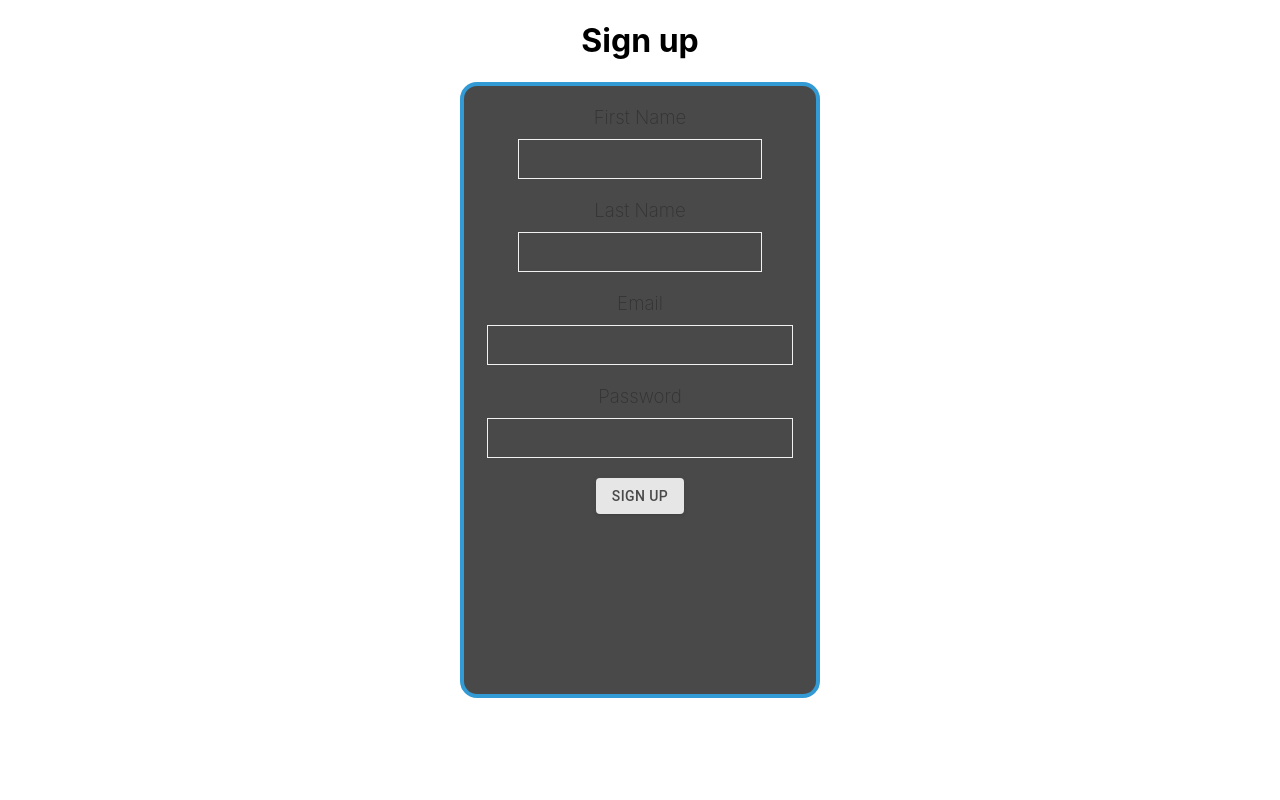
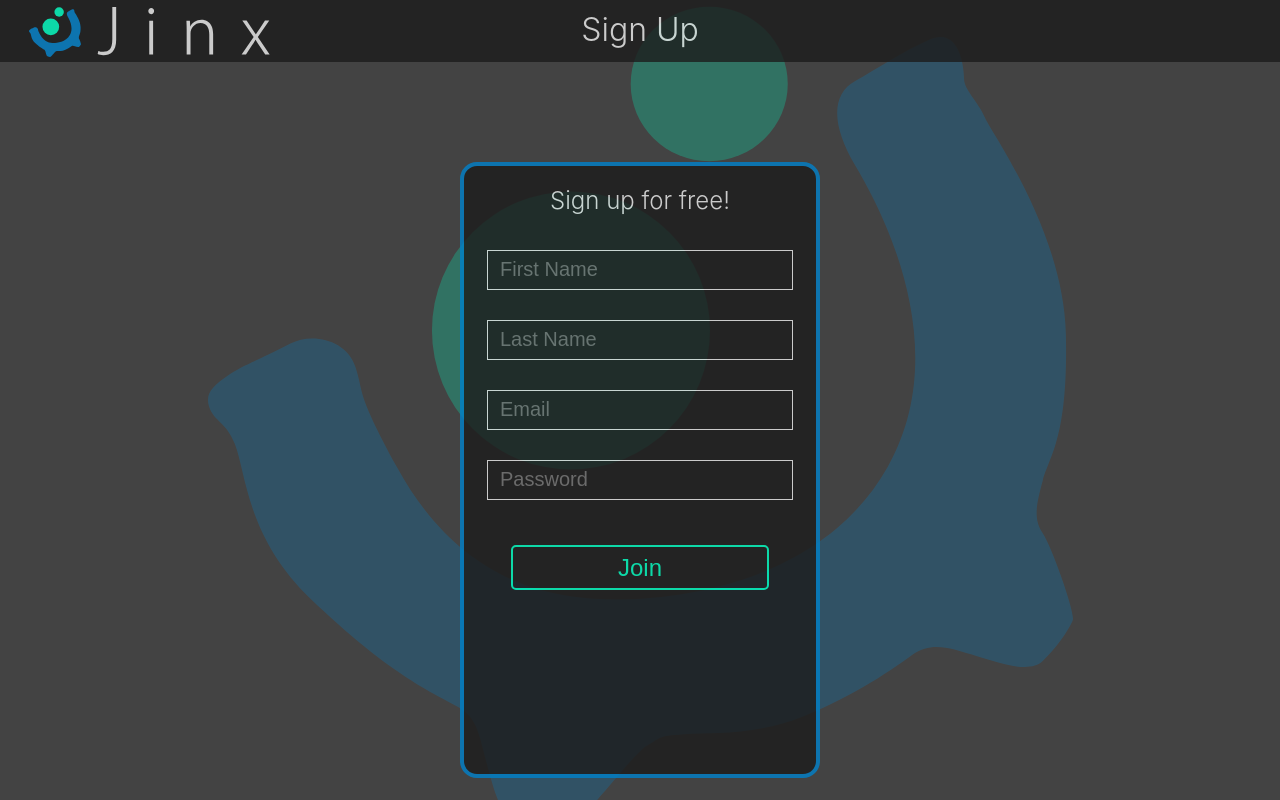
Before and after one commit to TerrorJacktyl/jinx-it-project, a React (Create React App) app in the folder eportfolio-app/: page /signup in a window 1280 px wide. Built offline with nearby package versions, Linux system fonts and the light colour scheme.

Commit message:
add styling to signup page using reusable components

```diff
--- a/eportfolio-app/src/Signup.tsx
+++ b/eportfolio-app/src/Signup.tsx
@@ -2,18 +2,34 @@ import React, { useState } from 'react';
 import styled from 'styled-components';
 import { Formik, Form } from 'formik';
 import * as Yup from 'yup';
-import { ErrorMessage, EntryTitle, FormDiv, FormEntry, SubmitButton, SiteLayout } from 'jinxui';
+import { ErrorMessage, EntryTitle, FormDiv, FormEntry, SubmitButton, SiteLayout, Button, SiteHeader, HeaderDiv, LogoLink, HeaderTitle } from 'jinxui';
 
 const StyledFormEntry = styled(FormEntry)`
+    margin-top: 15px;
+    margin-bottom: 15px;
+`
+const FormTitle = styled.h2`
+    color: #EEEEEE;
+    font-weight: 300;
+`
 
-    ${({ nameentry }) => nameentry && `
-    max-width: 80%;
-    `}
-`;
+const PageDiv = styled.div`
+    background: #434343;
+    height: 100vh;
+    background-image: url(${require("images/Logo_Background.svg")});
+    background-position: center;
+    background-repeat: no-repeat;
+    overflow: auto;
+    text-align: center;
+`
 
-const NameEntry = styled.div`
-    display: inline-block;
-    vertical-align:top;
+const StyledButton = styled(Button)`
+  margin: auto;
+  margin-top: 30px;
+`
+
+const StyledFormDiv = styled(FormDiv)`
+  margin-top: 100px;
 `
 
 const SignupSchema = Yup.object().shape({
@@ -38,9 +54,15 @@ const Signup = () => {
     const [submittionError, setSubmittionError] = useState(false);
 
     return(
-        <SiteLayout>
-        <h1>Sign up</h1>
-        <FormDiv>
+        <PageDiv>
+        <SiteHeader>
+            <HeaderDiv>
+                <LogoLink />
+                <HeaderTitle>Sign Up</HeaderTitle>
+            </HeaderDiv>
+        </SiteHeader>
+        <StyledFormDiv>
+            <FormTitle>Sign up for free!</FormTitle>
             <Formik
                 initialValues={{ firstName: '', lastName: '', email: '', password: '' }}
                 validationSchema={SignupSchema}
@@ -68,29 +90,21 @@ const Signup = () => {
             >
             {({ errors, touched, isSubmitting }) => (
                 <Form>
-                    <NameEntry>
-                    <EntryTitle>First Name</EntryTitle>
-                    <StyledFormEntry name="firstName" nameentry={true}/>
+                    <StyledFormEntry name="firstName" placeholder="First Name"/>
                     {errors.firstName && touched.firstName ? (<ErrorMessage>{errors.firstName}</ErrorMessage>) : null}
-                    </NameEntry>
-                    <NameEntry>
-                    <EntryTitle>Last Name</EntryTitle>
-                    <StyledFormEntry name="lastName" nameentry={true}/>
+                    <StyledFormEntry name="lastName" placeholder="Last Name"/>
                     {errors.lastName && touched.lastName ? (<ErrorMessage>{errors.lastName}</ErrorMessage>) : null}
-                    </NameEntry>
-                    <EntryTitle>Email</EntryTitle>
-                    <StyledFormEntry name="email" type="email" />
+                    <StyledFormEntry name="email" type="email" placeholder="Email"/>
                     {errors.email && touched.email ? <ErrorMessage>{errors.email}</ErrorMessage> : null}
-                    <EntryTitle>Password</EntryTitle>
-                    <StyledFormEntry name="password" type="password" />
+                    <StyledFormEntry name="password" type="password" placeholder="Password"/>
                     {errors.password && touched.password ? <ErrorMessage>{errors.password}</ErrorMessage> : null}
-                    <SubmitButton variant="contained" type="submit" disabled={isSubmitting}>Sign Up</SubmitButton>
+                    <StyledButton type="submit" disabled={isSubmitting} width={null} textColour="#00FFC2" backgroundColour={null} hoverColour="#00FFC2" contrastColour="#1C1C1C" text="Join" fontSize={null}/>
                     {submittionError ? <ErrorMessage>Error signing up. Please try again later.</ErrorMessage> : null}
                 </Form>
                 )}
             </Formik>
-        </FormDiv>
-        </SiteLayout>
+        </StyledFormDiv>
+        </PageDiv>
     )
 }
 
```
